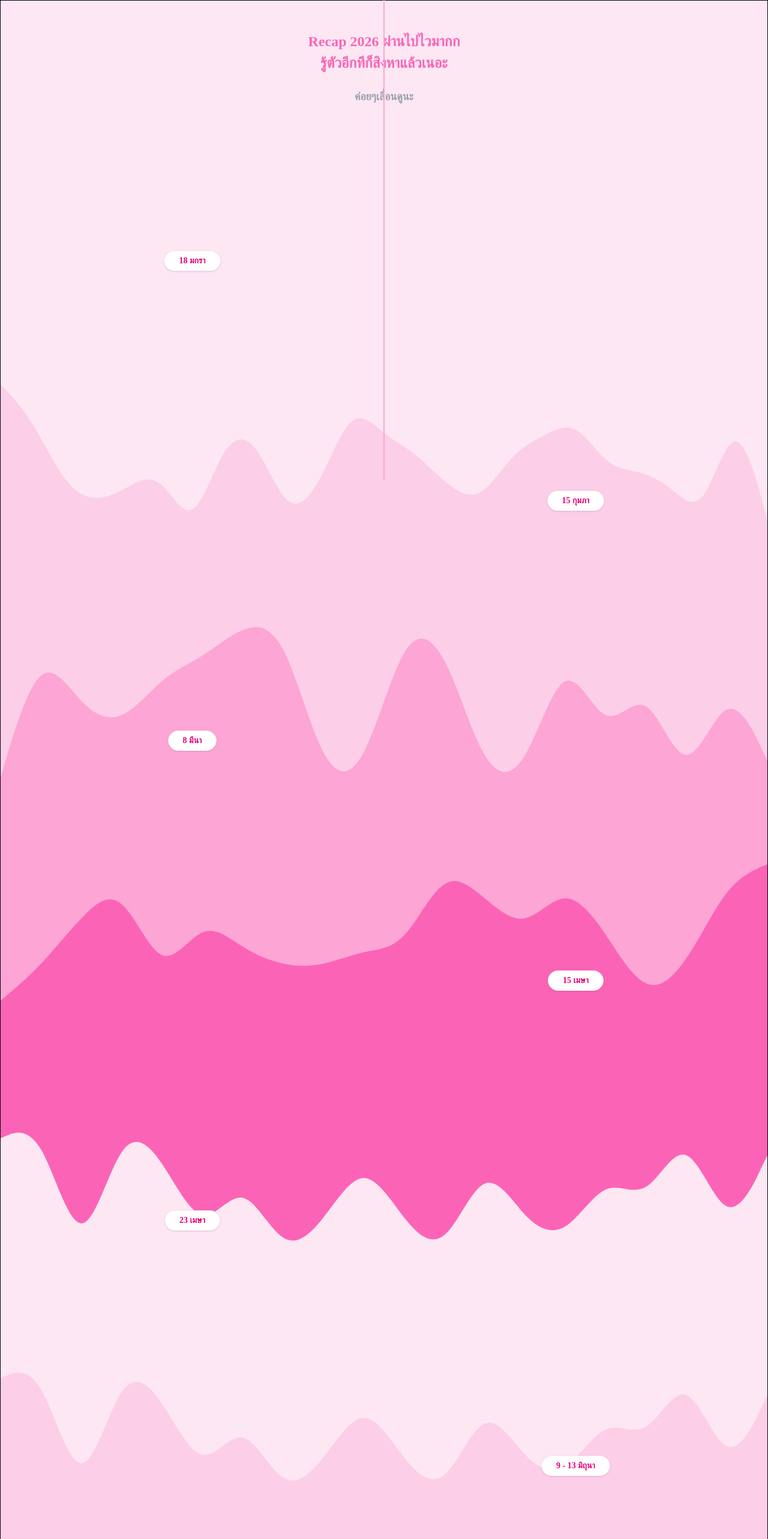
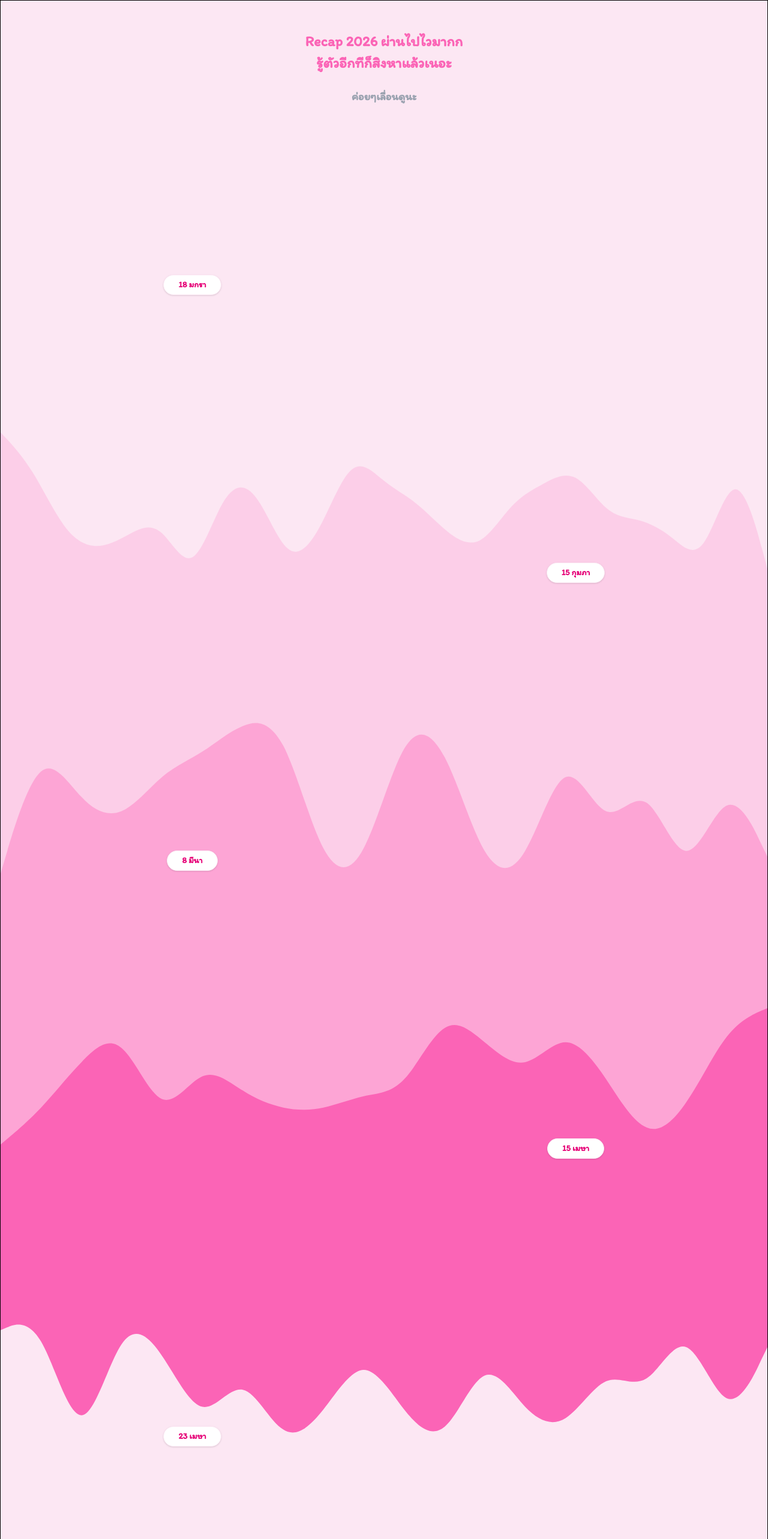
Before and after one commit to Monparty/kwankwan, a Next.js app: page /versary/memories in a window 1280 px wide. Shown: the top 2566 px of the page at 60% size. Built offline with nearby package versions, Linux system fonts and the light colour scheme.

Commit message:
refactor: change font

```diff
--- a/src/app/globals.css
+++ b/src/app/globals.css
@@ -8,8 +8,7 @@
 @theme inline {
     --color-background: var(--background);
     --color-foreground: var(--foreground);
-    --font-sans: var(--font-geist-sans);
-    --font-mono: var(--font-geist-mono);
+    --font-itim: var(--font-itim);
 }
 
 @media (prefers-color-scheme: dark) {
@@ -22,7 +21,7 @@
 body {
     background: var(--background);
     color: var(--foreground);
-    font-family: cursive;
+    font-family: var(--font-itim);
     overflow-x: hidden;
 }
 
@@ -42,10 +41,10 @@ body {
     --c: #fb64b6;
     width: 30px;
     aspect-ratio: 1;
-    background: radial-gradient(at 70% 31%, var(--c) 29%, #0000 30%),
+    background:
+        radial-gradient(at 70% 31%, var(--c) 29%, #0000 30%),
         radial-gradient(at 30% 31%, var(--c) 29%, #0000 30%),
-        conic-gradient(from -45deg at 50% 84%, var(--c) 90deg, #0000 0)
-            bottom/100% 50% no-repeat;
+        conic-gradient(from -45deg at 50% 84%, var(--c) 90deg, #0000 0) bottom/100% 50% no-repeat;
 }
 
 /* img zoom scroll */
--- a/src/app/layout.jsx
+++ b/src/app/layout.jsx
@@ -1,29 +1,21 @@
-import { Geist, Geist_Mono } from "next/font/google";
+import { Itim } from "next/font/google";
 import "./globals.css";
 
-const geistSans = Geist({
-  variable: "--font-geist-sans",
-  subsets: ["latin"],
-});
-
-const geistMono = Geist_Mono({
-  variable: "--font-geist-mono",
-  subsets: ["latin"],
+const itim = Itim({
+    variable: "--font-itim",
+    subsets: ["thai", "latin"],
+    weight: "400",
 });
 
 export const metadata = {
-  title: "Happy anniversary my love",
-  description: "anniversary my gf",
+    title: "Happy anniversary my love",
+    description: "anniversary my gf",
 };
 
 export default function RootLayout({ children }) {
-  return (
-    <html lang="en">
-      <body
-        className={`${geistSans.variable} ${geistMono.variable} antialiased`}
-      >
-        {children}
-      </body>
-    </html>
-  );
+    return (
+        <html lang="th">
+            <body className={`${itim.variable} antialiased`}>{children}</body>
+        </html>
+    );
 }
--- a/src/app/versary/memories/page.jsx
+++ b/src/app/versary/memories/page.jsx
@@ -1,7 +1,7 @@
 "use client";
 import gsap from "gsap";
 import Image from "next/image";
-import { useRef, useState } from "react";
+import { useEffect, useRef, useState } from "react";
 import m1_1 from "../../../../public/images/versary/m1_1.jpg";
 import m1_2 from "../../../../public/images/versary/m1_2.jpg";
 import m1_3 from "../../../../public/images/versary/m1_3.jpg";
@@ -31,6 +31,7 @@ import m7_3 from "../../../../public/images/versary/m7_3.jpg";
 import m7_4 from "../../../../public/images/versary/m7_4.jpg";
 import CardButton from "./components/CardButton";
 import Fireworks from "@/app/components/Fireworks";
+import { SplitText } from "gsap/all";
 
 function page() {
     const propImages = {
@@ -106,18 +107,32 @@ function page() {
         }, 2000);
     };
 
+    useEffect(() => {
+        // text hero useEffect
+        gsap.registerPlugin(SplitText);
+        const split = SplitText.create(".text-hero", { type: "chars" });
+
+        gsap.from(split.chars, {
+            rotation: 90,
+            transformOrigin: "top center",
+            opacity: 0,
+            stagger: 0.05,
+            duration: 1,
+            ease: "elastic.out(1, 0.5)",
+        });
+    }, []);
+
     return (
         <div className="text-black border-black border">
-            <div className="fixed top-1/2 left-1/2 -translate-x-1/2 -translate-y-1/2 h-full border border-pink-300 w-fit"></div>
             <section className="bg-pink-100 h-[30dvh] flex flex-col items-center justify-center">
-                <h2 className="text-2xl text-center font-bold text-pink-400 mb-6 leading-9">
+                <h2 className="text-2xl text-center font-bold text-pink-400 mb-6 leading-9 text-hero">
                     Recap 2026 ผ่านไปไวมากก
                     <br />
                     รู้ตัวอีกทีก็สิงหาแล้วเนอะ
                 </h2>
-                <h3 className="text-lg text-gray-400 mb-4 font-bold">ค่อยๆเลื่อนดูนะ</h3>
+                <h3 className="text-lg text-gray-400 mb-4 font-bold text-dest">ค่อยๆเลื่อนดูนะ</h3>
             </section>
-            <section className="bg-pink-100 h-[50dvh]">
+            <section className="bg-pink-100 h-[60dvh]">
                 <div className="w-full h-full flex">
                     <div className="flex-1 flex items-center justify-center">
                         <CardButton
@@ -147,7 +162,7 @@ function page() {
                     ></path>
                 </svg>
             </section>
-            <section className="bg-pink-200 h-[50dvh]">
+            <section className="bg-pink-200 h-[60dvh]">
                 <div className="w-full h-full flex">
                     <div className="flex-1 flex flex-col gap-4 items-center justify-center">
                         <div className="p-1 pb-3 shadow-md bg-white rounded-md -rotate-6 opacity-0 anime2">
@@ -180,10 +195,10 @@ function page() {
                     ></path>
                 </svg>
             </section>
-            <section className="bg-pink-300 h-[50dvh]">
+            <section className="bg-pink-300 h-[60dvh]">
                 <div className="w-full h-full flex">
                     <div className="flex-1 flex items-center justify-center">
-                        <CardButton label="8 มีนา" desc="เหมียๆ 🐱" img={m3_1} onClick={() => playAnime("anime3")} />
+                        <CardButton label="8 มีนา" desc="เหมียวๆ 🐱" img={m3_1} onClick={() => playAnime("anime3")} />
                     </div>
                     <div className="flex-1 flex flex-col gap-4 items-center justify-center">
                         <div className="p-1 pb-3 shadow-md bg-white rounded-md -rotate-6 opacity-0 anime3">
@@ -202,7 +217,7 @@ function page() {
                     ></path>
                 </svg>
             </section>
-            <section className="bg-pink-400 h-[50dvh]">
+            <section className="bg-pink-400 h-[60dvh]">
                 <div className="w-full h-full flex">
                     <div className="flex-1 flex flex-col gap-4 items-center justify-center">
                         <div className="p-1 pb-3 shadow-md bg-white rounded-md -rotate-6 opacity-0 anime4">
@@ -232,7 +247,7 @@ function page() {
                     ></path>
                 </svg>
             </section>
-            <section className="bg-pink-100 h-[50dvh]">
+            <section className="bg-pink-100 h-[60dvh]">
                 <div className="w-full h-full flex">
                     <div className="flex-1 flex items-center justify-center">
                         <CardButton
@@ -255,11 +270,11 @@ function page() {
                     <path
                         fill="#fce7f3"
                         fill-opacity="1"
-                        d="M0,64L12.6,58.7C25.3,53,51,43,76,85.3C101.1,128,126,224,152,224C176.8,224,202,128,227,90.7C252.6,53,278,75,303,112C328.4,149,354,203,379,208C404.2,213,429,171,455,176C480,181,505,235,531,250.7C555.8,267,581,245,606,213.3C631.6,181,657,139,682,138.7C707.4,139,733,181,758,213.3C783.2,245,808,267,834,245.3C858.9,224,884,160,909,149.3C934.7,139,960,181,985,208C1010.5,235,1036,245,1061,229.3C1086.3,213,1112,171,1137,160C1162.1,149,1187,171,1213,154.7C1237.9,139,1263,85,1288,96C1313.7,107,1339,181,1364,192C1389.5,203,1415,149,1427,122.7L1440,96L1440,0L1427.4,0C1414.7,0,1389,0,1364,0C1338.9,0,1314,0,1288,0C1263.2,0,1238,0,1213,0C1187.4,0,1162,0,1137,0C1111.6,0,1086,0,1061,0C1035.8,0,1011,0,985,0C960,0,935,0,909,0C884.2,0,859,0,834,0C808.4,0,783,0,758,0C732.6,0,707,0,682,0C656.8,0,632,0,606,0C581.1,0,556,0,531,0C505.3,0,480,0,455,0C429.5,0,404,0,379,0C353.7,0,328,0,303,0C277.9,0,253,0,227,0C202.1,0,177,0,152,0C126.3,0,101,0,76,0C50.5,0,25,0,13,0L0,0Z"
+                        d="M0,160L21.8,154.7C43.6,149,87,139,131,160C174.5,181,218,235,262,224C305.5,213,349,139,393,144C436.4,149,480,235,524,250.7C567.3,267,611,213,655,176C698.2,139,742,117,785,112C829.1,107,873,117,916,154.7C960,192,1004,256,1047,272C1090.9,288,1135,256,1178,250.7C1221.8,245,1265,267,1309,256C1352.7,245,1396,203,1418,181.3L1440,160L1440,0L1418.2,0C1396.4,0,1353,0,1309,0C1265.5,0,1222,0,1178,0C1134.5,0,1091,0,1047,0C1003.6,0,960,0,916,0C872.7,0,829,0,785,0C741.8,0,698,0,655,0C610.9,0,567,0,524,0C480,0,436,0,393,0C349.1,0,305,0,262,0C218.2,0,175,0,131,0C87.3,0,44,0,22,0L0,0Z"
                     ></path>
                 </svg>
             </section>
-            <section className="bg-pink-200 h-[50dvh]">
+            <section className="bg-pink-200 h-[60dvh]">
                 <div className="w-full h-full flex">
                     <div className="flex-1 flex flex-col gap-4 items-center justify-center">
                         <div className="p-1 pb-3 shadow-md bg-white rounded-md rotate-6 opacity-0 anime6">
@@ -289,7 +304,7 @@ function page() {
                     ></path>
                 </svg>
             </section>
-            <section className="bg-pink-300 h-[50dvh]">
+            <section className="bg-pink-300 h-[60dvh]">
                 <div className="w-full h-full flex">
                     <div className="flex-1 flex items-center justify-center">
                         <CardButton
@@ -352,18 +367,22 @@ function page() {
                 <button
                     onClick={showModal}
                     type="button"
-                    className="relative z-10 rounded-full border border-pink-100 bg-white px-6 py-1.5 text-sm font-semibold text-pink-600 shadow-sm transition-colors hover:bg-pink-500 hover:text-white"
+                    className="relative z-10 rounded-full border border-pink-100 bg-white px-10 py-4 text-xl font-semibold text-pink-600 shadow-md transition-colors hover:bg-pink-500 hover:text-white"
                 >
-                    กดเปิด popup
+                    💖
                 </button>
                 {open && (
                     <div className="fixed inset-0 z-50 flex items-center justify-center bg-black/50">
                         <div ref={modalRef} className="w-[400px] rounded-xl bg-white p-6 shadow-xl">
-                            <h2 className="mb-4 text-xl font-bold">Modal</h2>
-                            <p className="mb-6 text-gray-600">Hello GSAP 👋</p>
-                            <button onClick={closeModal} className="rounded-lg bg-gray-800 px-4 py-2 text-white">
-                                Close
-                            </button>
+                            <div className="flex justify-end mb-6">
+                                <button onClick={closeModal} className="rounded-lg bg-gray-400 py-1 px-3 text-white">
+                                    X
+                                </button>
+                            </div>
+                            <p className="mb-6 text-gray-600">
+                                สุขสันต์วันครบรอบนะแฟน ขอบคุณนะที่อยู่กับเค้ามาตลอด
+                                ขอให้เราได้อยู่ด้วยกันสร้างความทรงจำดีๆ แบบนี้ไปอีกนานๆ เลยนะ 💖💞💓
+                            </p>
                         </div>
                     </div>
                 )}
```
